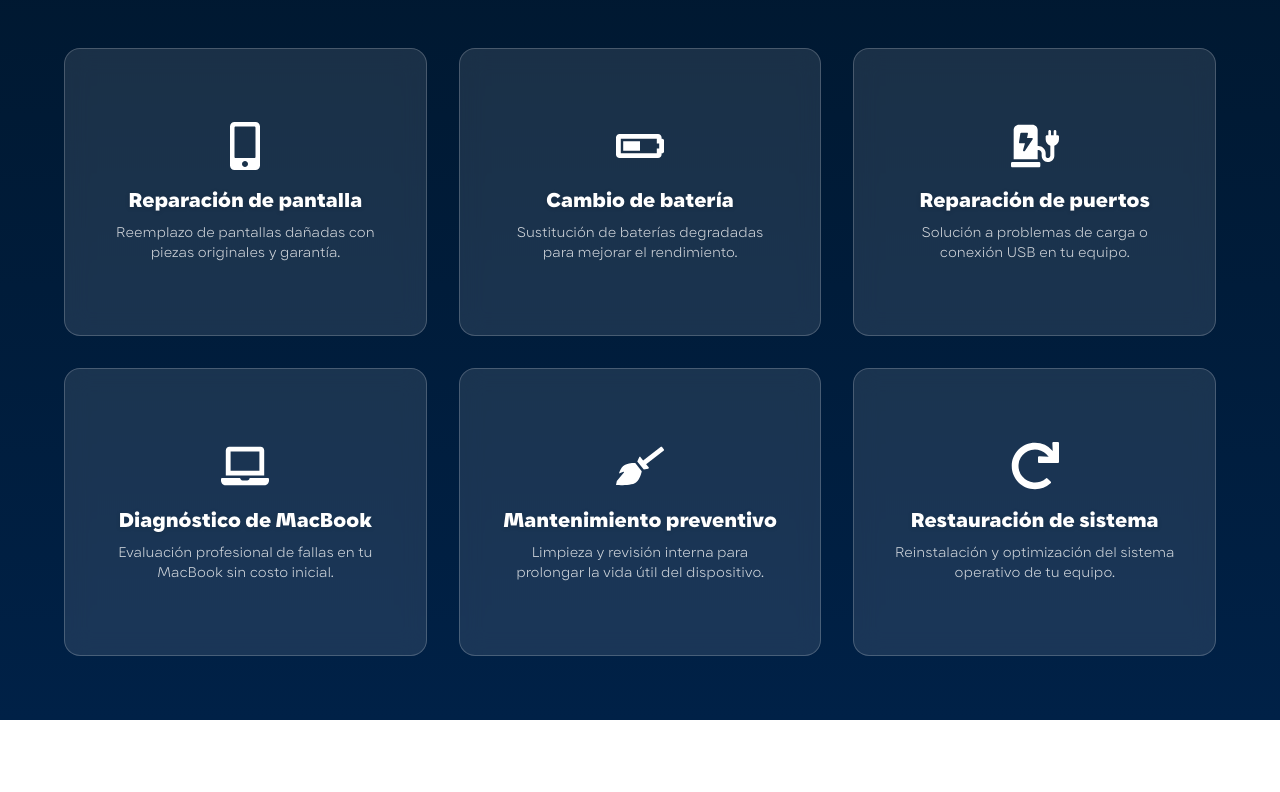
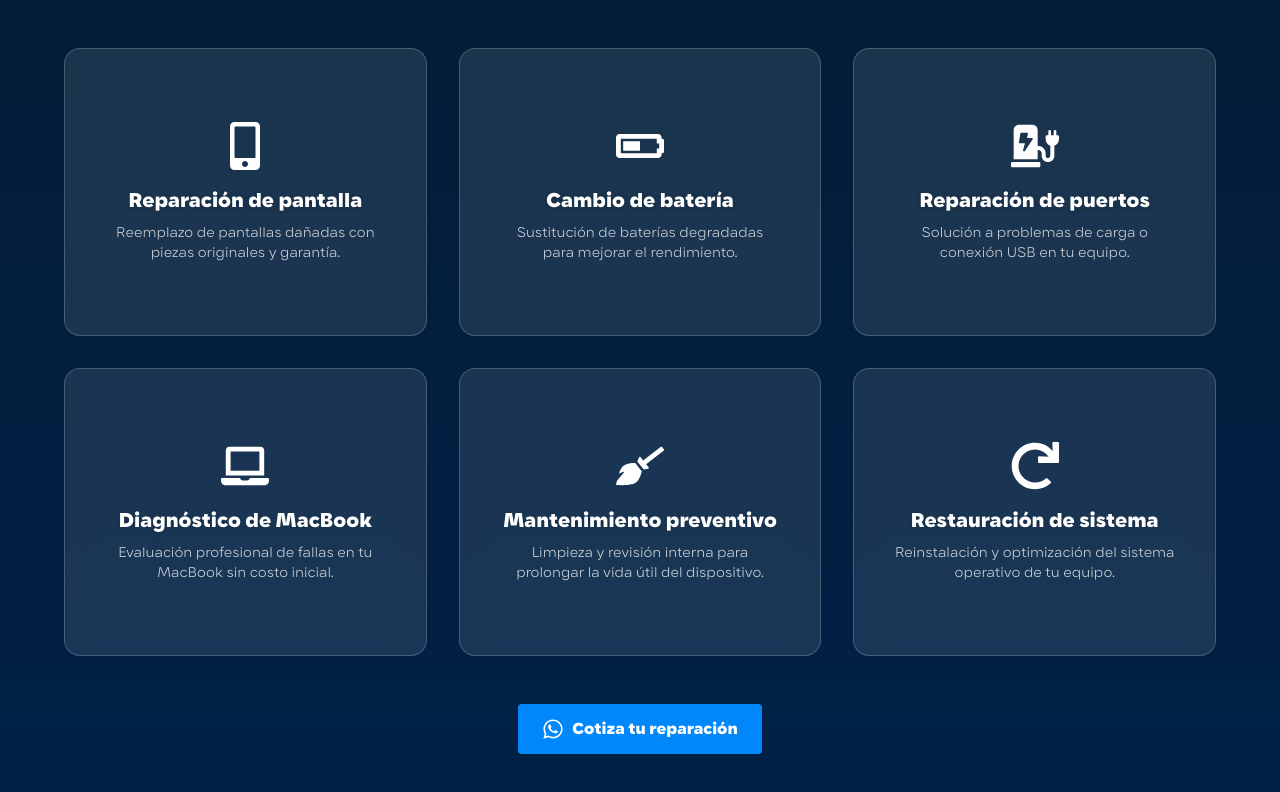
Before and after one commit to juanodsk/gotfix-landingpage, a React (Vite) app: page /servicios in a window 1280 px wide. Shown: the part 350-1142 px from the top of the page. Before the commit the page ends 1070 px from the top, so only its background shows below. Built offline with nearby package versions, Linux system fonts and the light colour scheme.

Commit message:
ajustes varios

```diff
--- a/src/components/Navbar.jsx
+++ b/src/components/Navbar.jsx
@@ -13,7 +13,7 @@ const Navbar = () => {
   const [menuOpen, setMenuOpen] = useState(false);
 
   return (
-    <nav>
+    <nav className="sticky top-0 z-50 bg-[#00162b]/90 backdrop-blur-md shadow-lg">
       <div className="bg-[#00162b] w-full">
         <div className="max-w-[1300px] mx-auto px-4 flex items-center py-4">
           {/* Logo */}
--- a/src/pages/ServiciosPage.jsx
+++ b/src/pages/ServiciosPage.jsx
@@ -7,6 +7,7 @@ import {
   FaLaptop,
   FaBroom,
   FaRedo,
+  FaWhatsapp,
 } from "react-icons/fa";
 
 const servicios = [
@@ -53,10 +54,10 @@ const ServiciosPage = () => {
   }, []);
 
   return (
-    <div className="bg-[#00162b62] backdrop-blur-md min-h-screen">
+    <div className="bg-[#4592da] backdrop-blur-3xl min-h-screen">
       <Navbar />
 
-      <section className="pt-24 pb-16 px-6 bg-gradient-to-b from-[#00162b] to-[#002147]">
+      <section className="pt-24 pb-16 px-6 bg-gradient-to-b from-[#00162bf3] to-[#002147]">
         <h1 className="text-4xl font-extrabold text-center mb-6 text-white">
           Servicios de reparación
         </h1>
@@ -85,6 +86,12 @@ const ServiciosPage = () => {
             </div>
           ))}
         </div>
+        <div className="mt-12 text-center">
+          <button className="bg-[#0087fa] text-white cursor-pointer transition delay-10 px-6 py-3 rounded font-semibold hover:bg-blue-600">
+            <FaWhatsapp className="inline-block mb-[2px] mr-2 text-[22px]" />
+            Cotiza tu reparación
+          </button>{" "}
+        </div>
       </section>
     </div>
   );
```
